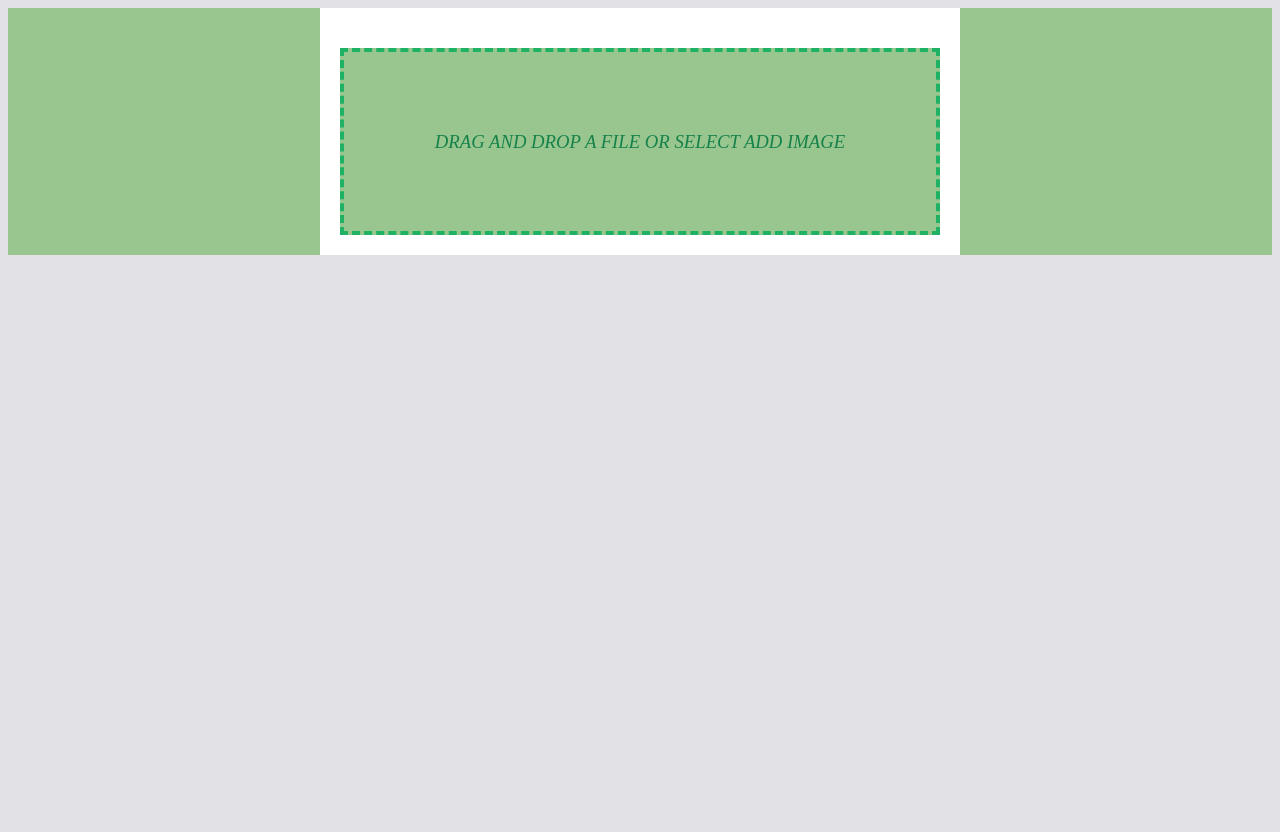
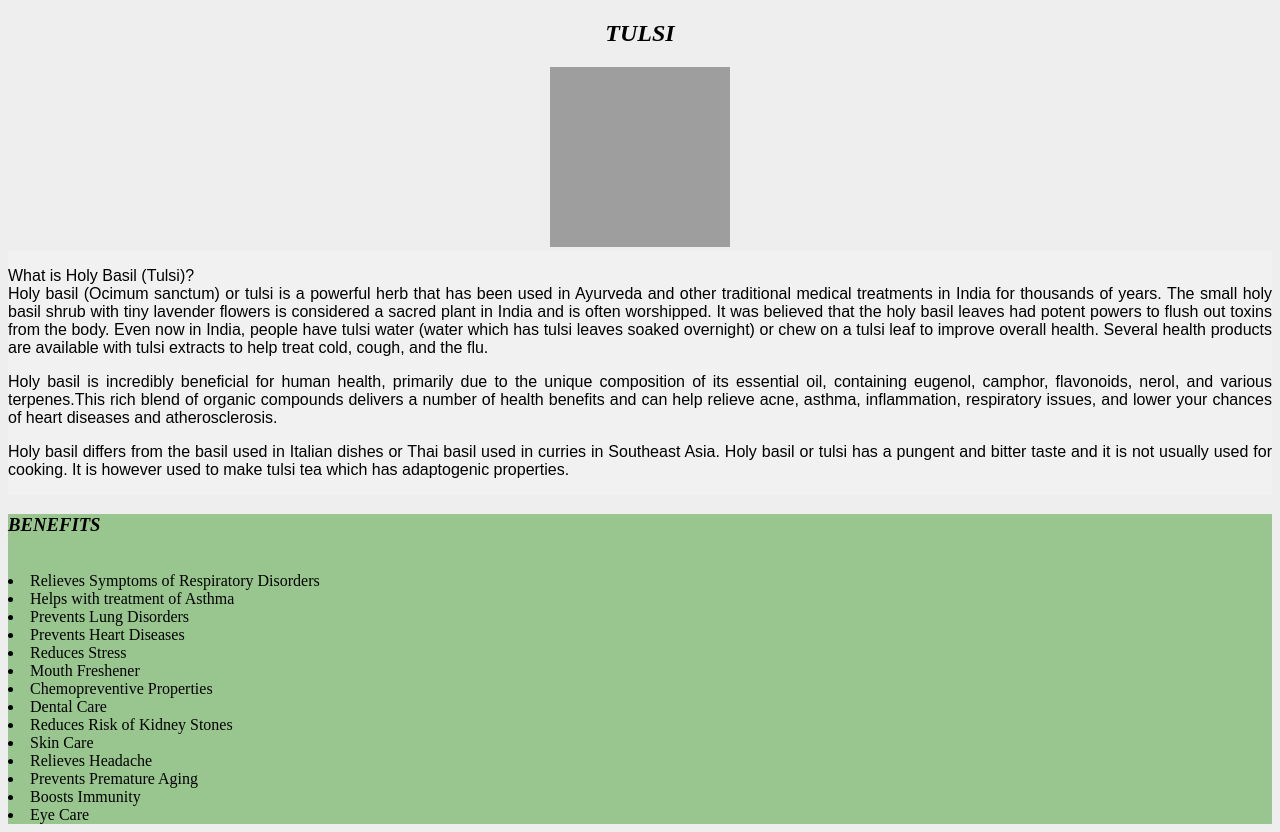
Before and after one commit to data-101/Leaf-classification-web-app, a Flask app: template templates/plants/tulsi.html in a window 1280 px wide. Before the commit the page ends 255 px from the top, so only its background shows below. Run offline with Flask 2, Linux system fonts and the light colour scheme; the template is opened without the code that fills it, so the values that code supplies are empty; grey boxes are pictures that could not be loaded.

Commit message:
connected pages and improved ui

```diff
--- a/app.py
+++ b/app.py
@@ -7,7 +7,7 @@ from keras.preprocessing import image
 from keras.models import load_model
 app = Flask(__name__)
 
-page=["hibiscus.html","neem.html","tulsi"]
+page=["hibiscus","neem","tulsi"]
 model=load_model("model/leafClassifier_v3.h5")
 graph = tf.get_default_graph()
 
@@ -27,9 +27,19 @@ def upload_file():
       #print(test)
       with graph.as_default():
          result = model.predict(img)
-      render_template("plants/"+page[result.argmax()])
+      return page[result.argmax()]  #render_template("plants/"+page[result.argmax()])
 
-      return  render_template("plants/"+page[result.argmax()])
+@app.route('/neem')
+def neem_page():
+   return render_template('plants/neem.html')
+
+@app.route('/hibiscus')
+def hibiscus_page():
+   return render_template('plants/hibiscus.html')
+
+@app.route('/tulsi')
+def tulsi_page():
+   return render_template('plants/tulsi.html')
 
 if __name__ == '__main__':
    app.run(debug = True)#debug = True)
--- a/static/script.js
+++ b/static/script.js
@@ -19,7 +19,8 @@ function readURL(input) {
           })
           .then(function (response) {
               //handle success
-              Document.querySelector("outer").innerHTML+=response.data;
+
+              window.location.href="/"+response.data
               console.log(response);
           })
           .catch(function (response) {
--- a/static/style.css
+++ b/static/style.css
@@ -1,6 +1,47 @@
 body {
     font-family: sans-serif;
     background-color: #eeeeee;
+  }
+  h3{
+    font-family:  "Times New Roman", Times, serif;
+    font-style: italic ;
+
+  }
+
+  h2{
+    font-family:  "Times New Roman", Times, serif;
+    font-style: italic ;
+  }
+
+  h1{
+    display: flex;
+    justify-content: center;
+    font-size: 4em;
+    color: green;
+  }
+
+  section {
+     text-align: justify;
+     float:left;
+     background-color: #f1f1f1;
+  }
+
+  .info
+  {
+    background-color: #99C68E;
+    font-family:  "Times New Roman", Times, serif;
+    font-color: #3B3131;
+  }
+
+  .column {
+    float: left;
+    width: 50%;
+  }
+
+  .row:after {
+    content: "";
+    display: table;
+    clear: both;
   }
 
   .file-upload {
@@ -8,6 +49,7 @@ body {
     width: 600px;
     margin: 0 auto;
     padding: 20px;
+
   }
 
   .file-upload-btn {
@@ -114,42 +156,3 @@ body {
     border: 0;
     transition: all .2s ease;
   }
-
-  body{
-  background-color: rgb(226, 226, 230);
-}
-h3{
-  font-family:  "Times New Roman", Times, serif;
-  font-style: italic ;
-
-}
-
-h2{
-  font-family:  "Times New Roman", Times, serif;
-  font-style: italic ;
-}
-
-
-section {
-   text-align: justify;
-   float:left;
-   background-color: #f1f1f1;
-}
-
-div
-{
-  background-color: #99C68E;
-  font-family:  "Times New Roman", Times, serif;
-  font-color: #3B3131;
-}
-
-.column {
-  float: left;
-  width: 50%;
-}
-
-.row:after {
-  content: "";
-  display: table;
-  clear: both;
-}
--- a/templates/home.html
+++ b/templates/home.html
@@ -1,18 +1,18 @@
 <html>
    <head>
          <link rel="stylesheet" href="{{ url_for('static', filename='style.css') }}">
-
+        <h1>Ayurvedic Leaf Classifier</h1>
    </head>
 
    <body>
-      <div id="outer">
+      <div class=".outer">
               <script class="jsbin" src="https://ajax.googleapis.com/ajax/libs/jquery/1/jquery.min.js"></script>
 <div class="file-upload">
 
   <div class="image-upload-wrap">
     <input class="file-upload-input" type='file' onchange="readURL(this);" accept="image/*" />
     <div class="drag-text">
-      <h3>Drag and drop a file or select add Image</h3>
+      <img src="{{ url_for('static', filename='logo.png') }}" alt="Drag and drop a file or select add Image">
     </div>
   </div>
   <div class="file-upload-content">
@@ -22,10 +22,11 @@
     </div>
   </div>
 </div>
+</div>
 {% block javascript %}
 <script src="https://unpkg.com/axios/dist/axios.min.js"></script>
 <script src="{{ url_for('static',filename='script.js') }}"></script>
-</div>
+
 
    {% endblock %}
    </body>
--- a/templates/plants/hibiscus.html
+++ b/templates/plants/hibiscus.html
@@ -1,6 +1,7 @@
+
 <!DOCTYPE html>
 <html>
-{% extends "home.html" %}
+
 <head>
 	<title>Hibiscus</title>
 	<link rel="stylesheet" href="{{ url_for('static', filename='style.css') }}">
@@ -24,7 +25,7 @@
 </div>
 
 
-<div>
+<div class="info">
 <h3>BENEFITS</h3> <br>
 <li>Reduces High Blood Pressure</li>
 <li>Helps Lower Cholesterol</li>
--- a/templates/plants/neem.html
+++ b/templates/plants/neem.html
@@ -1,9 +1,9 @@
 <!DOCTYPE html>
 <html>
-    {% extends "home.html" %}
+
 <head>
 	<title>Neem</title>
-	link rel="stylesheet" href="{{ url_for('static', filename='style.css') }}">
+	<link rel="stylesheet" href="{{ url_for('static', filename='style.css') }}">
 </head>
 <body>
 
@@ -23,7 +23,7 @@ Neem (Azadirachta indica) is the common name of an extremely important tree nati
 </div>
 
 
-<div>
+<div class="info">
 <h3>BENEFITS</h3> <br>
 <li>Antibacterial Potential</li>
 <li>Reduces Dandruff</li>
--- a/templates/plants/tulsi.html
+++ b/templates/plants/tulsi.html
@@ -1,9 +1,9 @@
 <!DOCTYPE html>
 <html>
-    {% extends "home.html" %}
+
 <head>
 	<title>Tulsi</title>
-	link rel="stylesheet" href="{{ url_for('static', filename='style.css') }}">
+	<link rel="stylesheet" href="{{ url_for('static', filename='style.css') }}">
 </head>
 <body>
 
@@ -27,7 +27,7 @@ Holy basil (Ocimum sanctum) or tulsi is a powerful herb that has been used in Ay
 </div>
 
 
- <div> <h3>BENEFITS</h3> <br>
+ <div class="info"> <h3>BENEFITS</h3> <br>
 <li>Relieves Symptoms of Respiratory Disorders</li>
 <li>Helps with treatment of Asthma</li>
 <li>Prevents Lung Disorders</li>
```
Also changed, not shown: static/logo.png (added).
